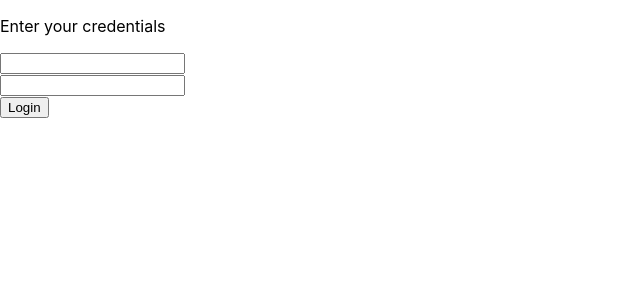
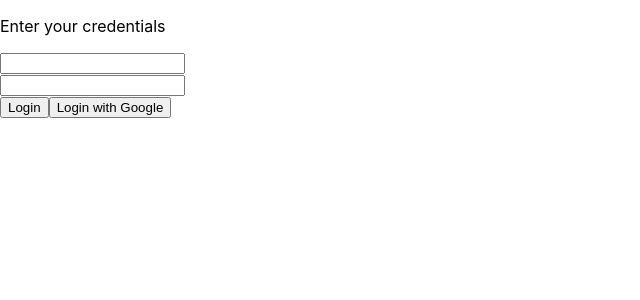
Before and after one commit to kjkardum/fersizedbytesHackathon, a Next.js app: page /auth in a window 1280 px wide. Shown: the top 300 px of the page, without its empty margins (0-640 px from the left). Built offline with nearby package versions, Linux system fonts and the light colour scheme.

Commit message:
Added Google login template

```diff
--- a/pages/auth.tsx
+++ b/pages/auth.tsx
@@ -11,6 +11,8 @@ function main({ Component, pageProps }) {
     } else {
         firebase.app();
     }
+
+    const googleLoginProvider = new firebase.auth.GoogleAuthProvider();
 
     const [email, setEmail] = useState("");
     const [password, setPassword] = useState("");
@@ -30,6 +32,24 @@ function main({ Component, pageProps }) {
             });
     };
 
+    const googleLoginHandler = () => {
+        firebase
+            .auth()
+            .signInWithPopup(googleLoginProvider)
+            .then((result) => {
+                var credential = result.credential;
+                var user = result.user;
+
+                console.log(user);
+            })
+            .catch((error) => {
+                var errorCode = error.code;
+                var errorMessage = error.message;
+
+                alert(errorMessage);
+            });
+    };
+
     return (
         <div>
             <p>Enter your credentials</p>
@@ -45,6 +65,9 @@ function main({ Component, pageProps }) {
             ></input>
             <br />
             <button onClick={() => loginHandler()}>Login</button>
+            <button onClick={() => googleLoginHandler()}>
+                Login with Google
+            </button>
         </div>
     );
 }
```
